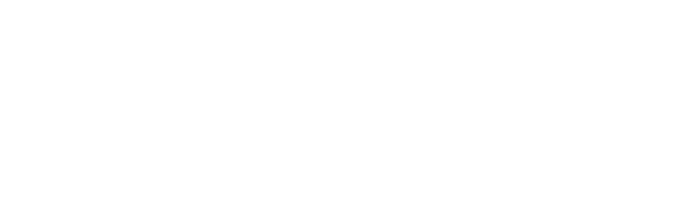
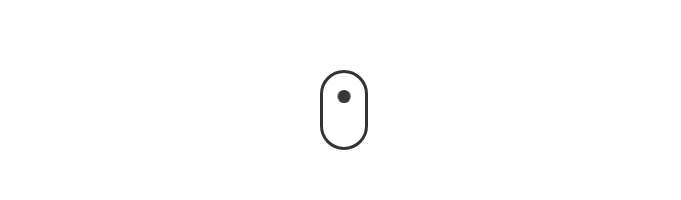
Before and after one commit to SooDongTae/Tool_Landing_Page, a Next.js app: page / in a window 1280 px wide. Shown: the part 570-770 px from the top of the page, without its empty margins (296-977 px from the left). Built offline with nearby package versions, Linux system fonts and the light colour scheme; a web font is replaced by a local one.

Commit message:
Feat::마우스 휠 애니메이션 추가

```diff
--- a/src/pageContainer/first-page.tsx
+++ b/src/pageContainer/first-page.tsx
@@ -20,12 +20,12 @@
         ></div>
         <div
           data-aos="fade-up"
-          data-aos-delay="200"
+          data-aos-delay="250"
           className="bg-[white] shadow-[0px_4px_30px_rgba(0,_0,_0,_0.25)]"
         ></div>
         <div
           data-aos="fade-up"
-          data-aos-delay="300"
+          data-aos-delay="400"
           className="bg-[white] shadow-[0px_4px_30px_rgba(0,_0,_0,_0.25)]"
         ></div>
       </div>
--- a/src/pageContainer/main.tsx
+++ b/src/pageContainer/main.tsx
@@ -1,10 +1,18 @@
 export const Main = () => {
   return (
-    <div className="w-full h-screen flex justify-center items-center">
-      <div className="text-center text-6xl font-bold leading-[4rem] tracking-wider">
+    <div className="w-full h-screen flex justify-center items-center relative">
+      <div
+        data-aos="fade-down"
+        className="text-center text-6xl font-bold leading-[4rem] tracking-wider"
+      >
         공동구매의 모든것,<br></br>
         <span className="text-green">Tool</span>에서 쉽고 간편하게
       </div>
+      <div
+        data-aos="fade-up"
+        data-aos-delay="500"
+        className="w-[3rem] h-[5rem] border-[3px] border-solid border-[#333] rounded-[60px] absolute top-[80%] before:content-[''] before:w-[.8rem] before:h-[.8rem] before:absolute before:top-[1rem] before:left-1/2 before:translate-x-[-50%] before:bg-[#333] before:rounded-[50%] before:opacity-100 before:animate-wheel"
+      ></div>
     </div>
   );
 };
--- a/tailwind.config.js
+++ b/tailwind.config.js
@@ -6,12 +6,20 @@
     "./src/components/*.{js,jsx,ts,tsx}",
   ],
   theme: {
+    keyframes: {
+      wheel: {
+        to: {
+          opacity: "0",
+          top: "3rem",
+        },
+      },
+    },
+    animation: {
+      wheel: "wheel 2s infinite",
+    },
     extend: {
       fontFamily: {
         sans: ["GmarketSansMedium"],
-      },
-      screens: {
-        sm: "300px",
       },
     },
     colors: {
```
